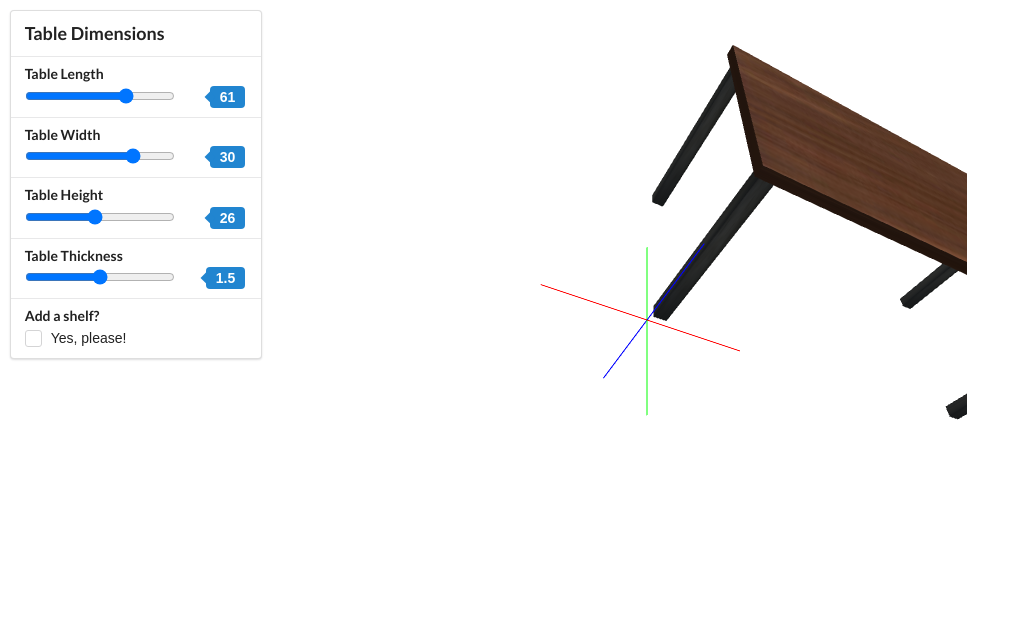
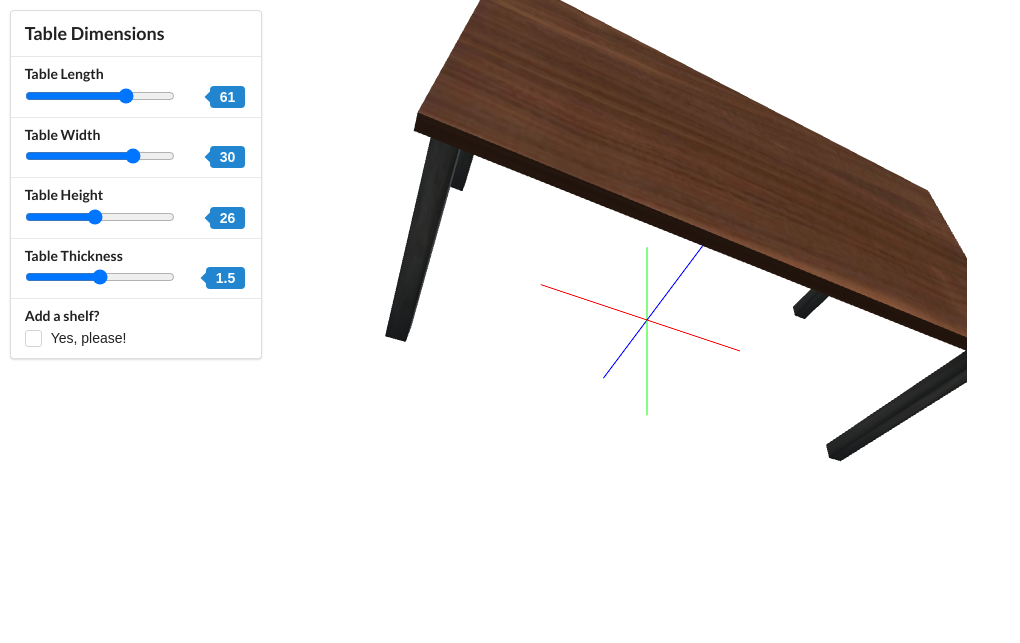
Before and after one commit to mjcorriere/threejs, a plain HTML site: page index.html in a window 1280 px wide. Shown: the whole page, without its empty margins (0-1020 px from the left). Drawn offline with Linux system fonts and the light colour scheme; animation ran at ten frames a second.

Commit message:
Moved table center to coincide with absolute origin

```diff
--- a/index.html
+++ b/index.html
@@ -178,29 +178,24 @@
           legs[i].scale.z = heightScale;
         }
 
-        legs[0].position.x = legWidth/2 + legOffset;
-        legs[0].position.y = legWidth/2 + legOffset;
+        legs[0].position.x = + ((lengthScale * tableLength)/2 - (legWidth/2 + legOffset));
+        legs[1].position.x = + ((lengthScale * tableLength)/2 - (legWidth/2 + legOffset));
+        legs[2].position.x = - ((lengthScale * tableLength)/2 - (legWidth/2 + legOffset));
+        legs[3].position.x = - ((lengthScale * tableLength)/2 - (legWidth/2 + legOffset));
+
+
+        legs[0].position.y = + ((widthScale * tableWidth)/2 - (legWidth/2 + legOffset));
+        legs[1].position.y = - ((widthScale * tableWidth)/2 - (legWidth/2 + legOffset));
+        legs[2].position.y = + ((widthScale * tableWidth)/2 - (legWidth/2 + legOffset));
+        legs[3].position.y = - ((widthScale * tableWidth)/2 - (legWidth/2 + legOffset));
+
         legs[0].position.z = heightScale * tableHeight/2;
-
-        legs[1].position.x = lengthScale * tableLength - legWidth/2 - legOffset;
-        legs[1].position.y = legWidth/2 + legOffset;
         legs[1].position.z = heightScale * tableHeight/2;
-
-        legs[2].position.x = legWidth/2 + legOffset;
-        legs[2].position.y = widthScale * tableWidth - legWidth/2 - legOffset;
         legs[2].position.z = heightScale * tableHeight/2;
-
-        legs[3].position.x = lengthScale * tableLength - legWidth/2 - legOffset;
-        legs[3].position.y = widthScale * tableWidth - legWidth/2 - legOffset;
         legs[3].position.z = heightScale * tableHeight/2;
 
         // The origin of a mesh is at its centroid
-        tableTop.position.x = lengthScale * tableLength / 2;
-        tableTop.position.y = widthScale * tableWidth / 2;
         tableTop.position.z = heightScale * tableHeight;
-
-        shelf.position.x = lengthScale * tableLength/2;
-        shelf.position.y = widthScale * tableWidth/2;
         shelf.position.z = shelfHeightScale * shelfHeight;
 
       }
@@ -282,14 +277,14 @@
       var shelfMatl = topMatl;
       var shelf = new THREE.Mesh(shelfGeo, shelfMatl);
 
-      // Initial table top position
-      tableTop.position.x = tableLength/2;
-      tableTop.position.y = tableWidth/2;
+      // Initial table top position at origin.
+      tableTop.position.x = 0;
+      tableTop.position.y = 0;
       tableTop.position.z = tableHeight + topThickness/2;
 
       // Initial shelf position
-      shelf.position.x = tableLength/2;
-      shelf.position.y = tableWidth/2;
+      shelf.position.x = 0;
+      shelf.position.y = 0;
       shelf.position.z = shelfHeight + shelfThickness/2;
 
       var legGeo = new THREE.BoxGeometry(legWidth, legWidth, tableHeight);
```
